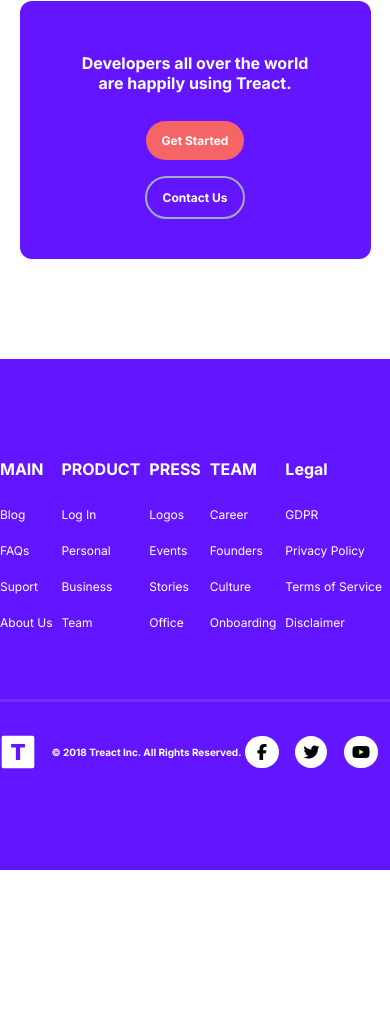
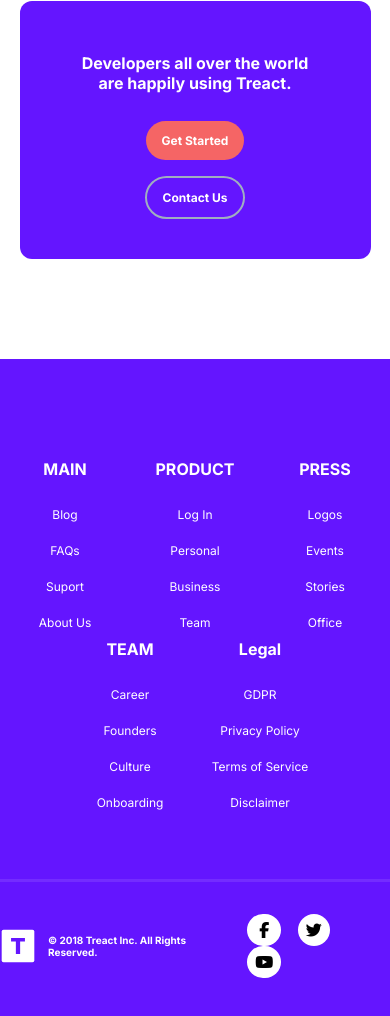
Before and after one commit to Dip0543/TreactClone, a plain HTML site: page index.html in a window 390 px wide. Shown: the part 9726-10742 px from the top of the page. Before the commit the page ends 10596 px from the top, so only its background shows below. Drawn offline with Linux system fonts and the light colour scheme.

Commit message:
fixed footer responsiveness

```diff
--- a/styles.css
+++ b/styles.css
@@ -737,6 +737,7 @@ footer {
 
 .footer__nav {
     display: flex;
+    flex-wrap: wrap;
     justify-content: space-between;
     border-bottom: solid;
     padding-bottom: 60px;
@@ -974,6 +975,14 @@ footer {
     .footer__row {
         max-width: 700px
     }
+    .footer__nav {
+        align-items: center;
+        justify-content: center;
+    }
+    .footer__nav--section {
+        align-items: center;
+        width: calc(100% /4);
+    }
 }
 
 @media (max-width: 480px) {
@@ -1089,7 +1098,11 @@ footer {
     /* Footer */
 
     .footer__nav--section {
-        margin-right: 8px;
+        width: calc(100%/3);
+    }
+    .footer__nav {
+        align-items: center;
+        justify-content: center;
     }
     .footer__row {
         max-width: 400px;
@@ -1109,4 +1122,7 @@ footer {
     .footer__links h3 {
         font-size: 10px;
     }
+    .social__link--wrapper {
+        margin-left: 12px;
+    }
 }
```
